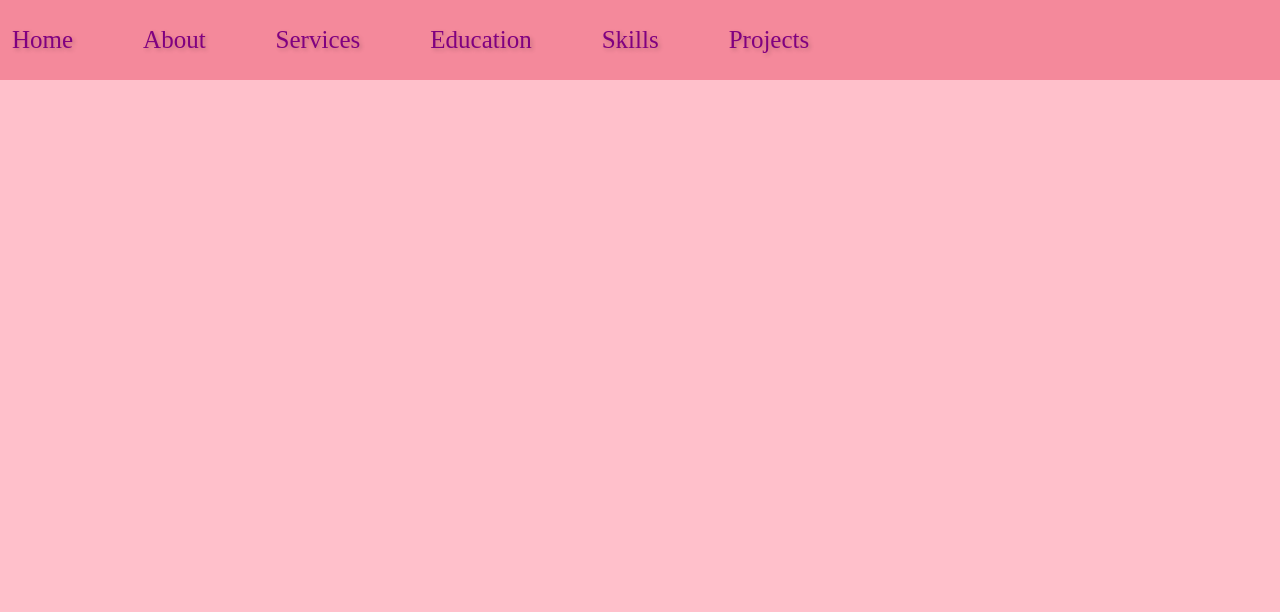
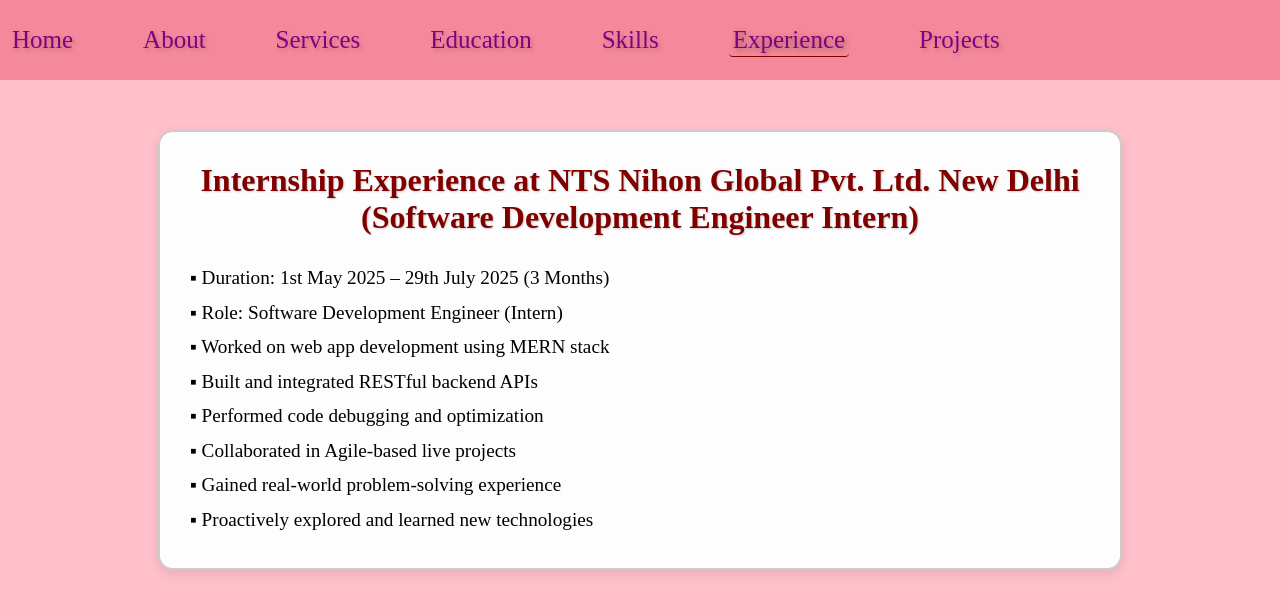
Before and after one commit to Er-Rajnish-Kumar-Tiwari/Biodata, a React (Vite) app in the folder biodata/: page /experience in a window 1280 px wide. Shown: the top 612 px of the page. Built offline with nearby package versions, Linux system fonts and the light colour scheme.

Commit message:
Add files via upload

```diff
--- a/biodata/src/App.jsx
+++ b/biodata/src/App.jsx
@@ -8,6 +8,7 @@
 import Header from "./header"
 import { ToastContainer } from 'react-toastify'
 import 'react-toastify/dist/ReactToastify.css';
+import Experience from "./experience"
 
 const App = () => {
 
@@ -25,6 +26,7 @@
         <Route path="/projects" element={<Projects />} />
         <Route path="/skill" element={<Skill />} />
         <Route path="/services" element={<Services />} />
+        <Route path="/experience" element={<Experience />} />
 
       </Routes>
 
--- /dev/null
+++ b/biodata/src/experience.css
@@ -0,0 +1,57 @@
+@media screen and (max-width: 1020px) {
+  .container {
+    flex-direction: column !important;
+    align-items: center !important;
+  }
+
+  img {
+    height: 500px !important;
+    width: 400px !important;
+    margin-bottom: 20px;
+  }
+
+  .text-container {
+    padding-left: 0px !important;
+    text-align: center !important;
+  }
+
+  h3 {
+    font-size: 1.7rem !important;
+    text-align: center !important;
+  }
+
+  .icons-container {
+    justify-content: center !important;
+    gap: 30px !important;
+  }
+}
+
+@media screen and (max-width: 760px) {
+  img {
+    height: 400px !important;
+    width: 80% !important;
+  }
+
+  h3 {
+    font-size: 1.5rem !important;
+  }
+
+  .icons-container {
+    gap: 25px !important;
+  }
+}
+
+@media screen and (max-width: 450px) {
+  img {
+    height: 280px !important;
+    width: 90% !important;
+  }
+
+  h3 {
+    font-size: 1.3rem !important;
+  }
+
+  .icons-container {
+    gap: 20px !important;
+  }
+}
--- /dev/null
+++ b/biodata/src/experience.jsx
@@ -0,0 +1,49 @@
+import React from 'react';
+import './experience.css';
+
+export default function Experience() {
+  const containerStyle = {
+    maxWidth: "900px",
+    margin: "50px auto",
+    padding: "30px",
+    border: "2px solid #ccc",
+    borderRadius: "15px",
+    backgroundColor: "#fdfdfd",
+    boxShadow: "0 4px 12px rgba(0, 0, 0, 0.1)"
+  };
+
+  const headingStyle = {
+    color: "maroon",
+    textShadow: '1px 1px 2px rgba(0, 0, 0, 0.2)',
+    fontSize: "2rem",
+    fontWeight: "bold",
+    textAlign: "center",
+    marginBottom: "25px"
+  };
+
+  const pointsStyle = {
+    color: "#000",
+    fontSize: "1.2rem",
+    lineHeight: "1.8",
+    textAlign: "left"
+  };
+
+  return (
+    <div style={containerStyle}>
+      <h3 style={headingStyle}>
+        Internship Experience at NTS Nihon Global Pvt. Ltd. New Delhi (Software Development Engineer Intern)
+      </h3>
+
+      <div style={pointsStyle}>
+        <p>▪ Duration: 1st May 2025 – 29th July 2025 (3 Months)</p>
+        <p>▪ Role: Software Development Engineer (Intern)</p>
+        <p>▪ Worked on web app development using MERN stack</p>
+        <p>▪ Built and integrated RESTful backend APIs</p>
+        <p>▪ Performed code debugging and optimization</p>
+        <p>▪ Collaborated in Agile-based live projects</p>
+        <p>▪ Gained real-world problem-solving experience</p>
+        <p>▪ Proactively explored and learned new technologies</p>
+      </div>
+    </div>
+  );
+}
--- a/biodata/src/header.jsx
+++ b/biodata/src/header.jsx
@@ -16,6 +16,7 @@
         <li><Link to='/Services' className={getLinkClass('/Services')}>Services</Link></li>
         <li><Link to='/Education' className={getLinkClass('/Education')}>Education</Link></li>
         <li><Link to='/Skill' className={getLinkClass('/Skill')}>Skills</Link></li>
+        <li><Link to='/experience' className={getLinkClass('/experience')}>Experience</Link></li>
         <li><Link to='/Projects' className={getLinkClass('/Projects')}>Projects</Link></li>
       </ul>
     </div>
```
Also changed, not shown: biodata/src/p13.jpg (added), 1 other file (tests, documents, lock files or other folders).
